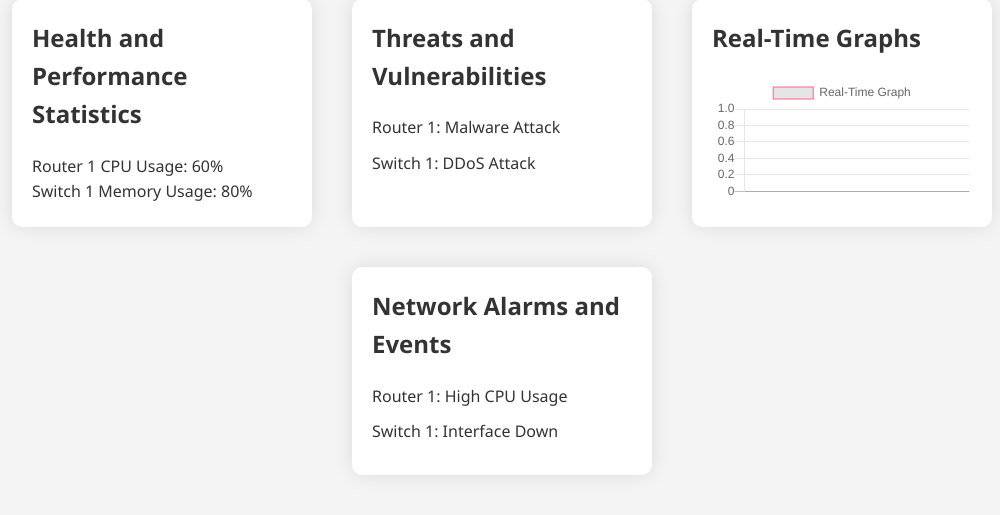
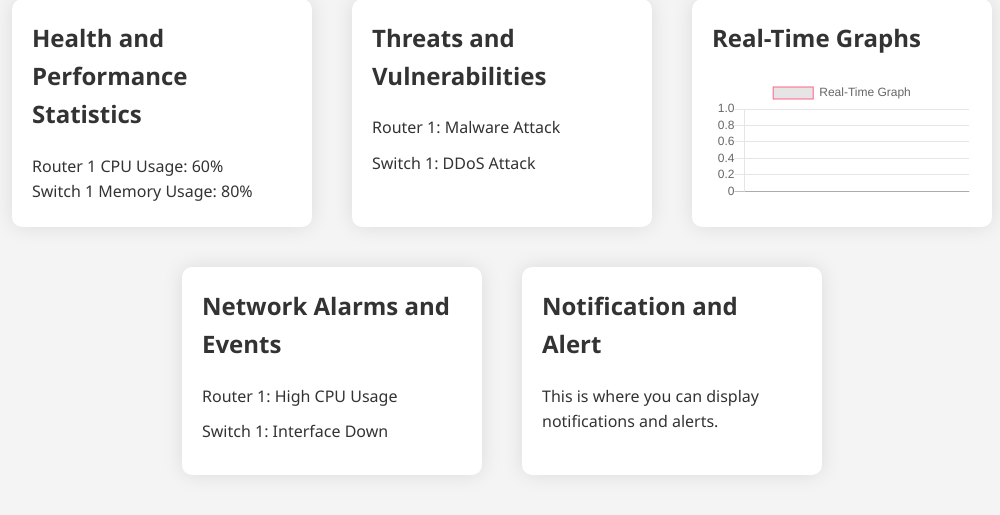
Before and after one commit to hlNaveen/NetMans, a Flask app: page / in a window 1280 px wide. Shown: the part 497-1012 px from the top of the page, without its empty margins (138-1138 px from the left). Run offline with Flask 3, Linux system fonts and the light colour scheme; parts of the project's set-up code (start-up, migrations or seed data) failed here and were passed over.

Commit message:
add new card to index file

```diff
--- a/templates/index.html
+++ b/templates/index.html
@@ -4,13 +4,8 @@
     <meta charset="UTF-8">
     <meta name="viewport" content="width=device-width, initial-scale=1.0">
     <title>NetmanS</title>
-    <link rel="stylesheet" href="/static/style.css">
+    <link rel="stylesheet" href="style.css">
 </head>
-<script>
-    function redirectToScanner(){
-        window.location.assign("/scanner");
-    }
-</script>
 <body>
     <header>
         <h1>NetmanS</h1>
@@ -78,7 +73,7 @@
         </div>
         <!-- Network Alarms and Events section -->
         <div class="card alarms">
-            <div class="card-inner" id="network-alarms" onclick="redirectToScanner()">
+            <div class="card-inner">
                 <h2>Network Alarms and Events</h2>
                 <ul>
                     <li>Router 1: High CPU Usage</li>
@@ -86,9 +81,16 @@
                 </ul>
             </div>
         </div>
+        <!-- Notification and Alert section -->
+        <div class="card notification-alert">
+            <div class="card-inner">
+                <h2>Notification and Alert</h2>
+                <p>This is where you can display notifications and alerts.</p>
+            </div>
+        </div>
     </div>
 
     <script src="https://cdnjs.cloudflare.com/ajax/libs/Chart.js/2.9.4/Chart.min.js"></script>
-    <script src="/static/scripts.js"></script>
+    <script src="scripts.js"></script>
 </body>
 </html>
```
